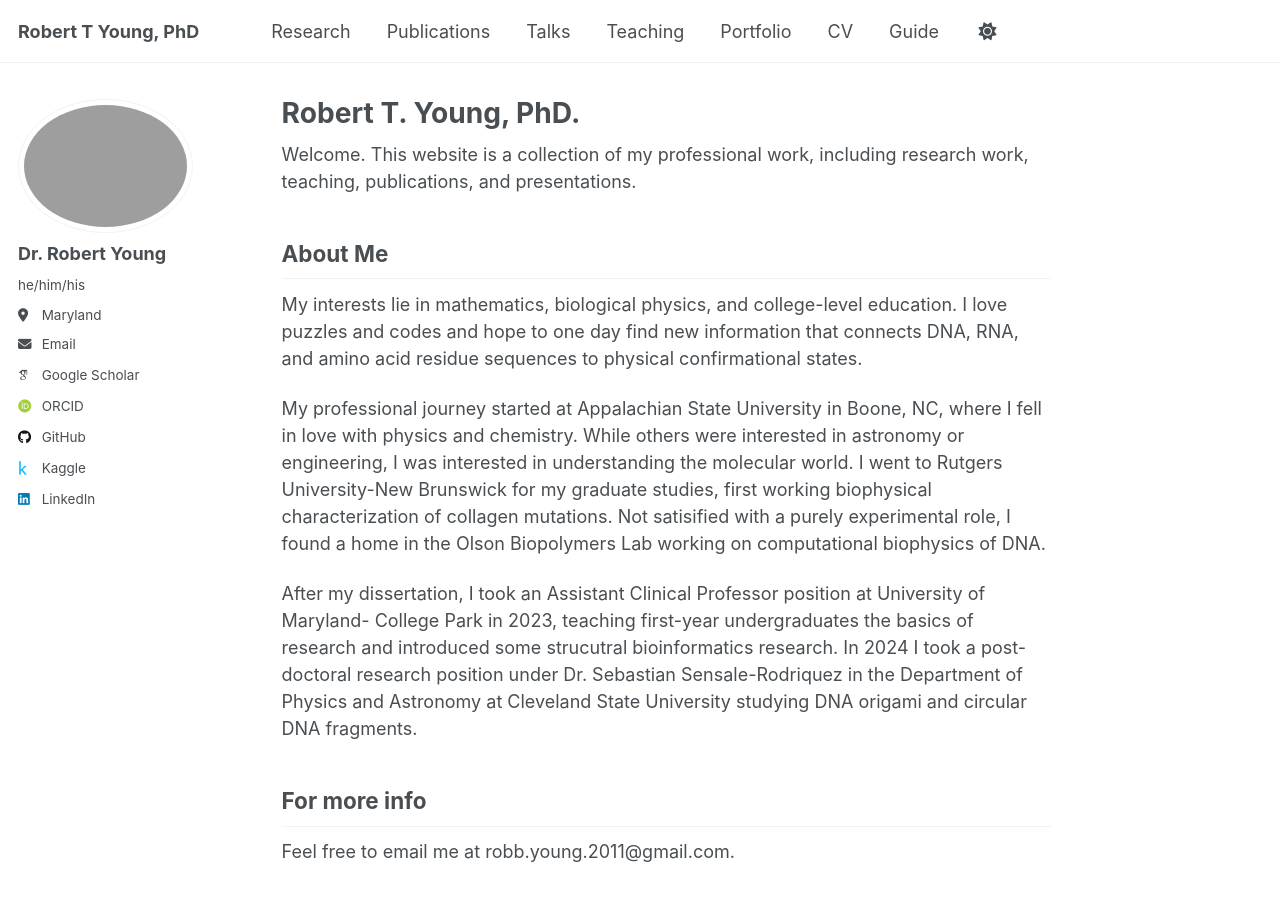
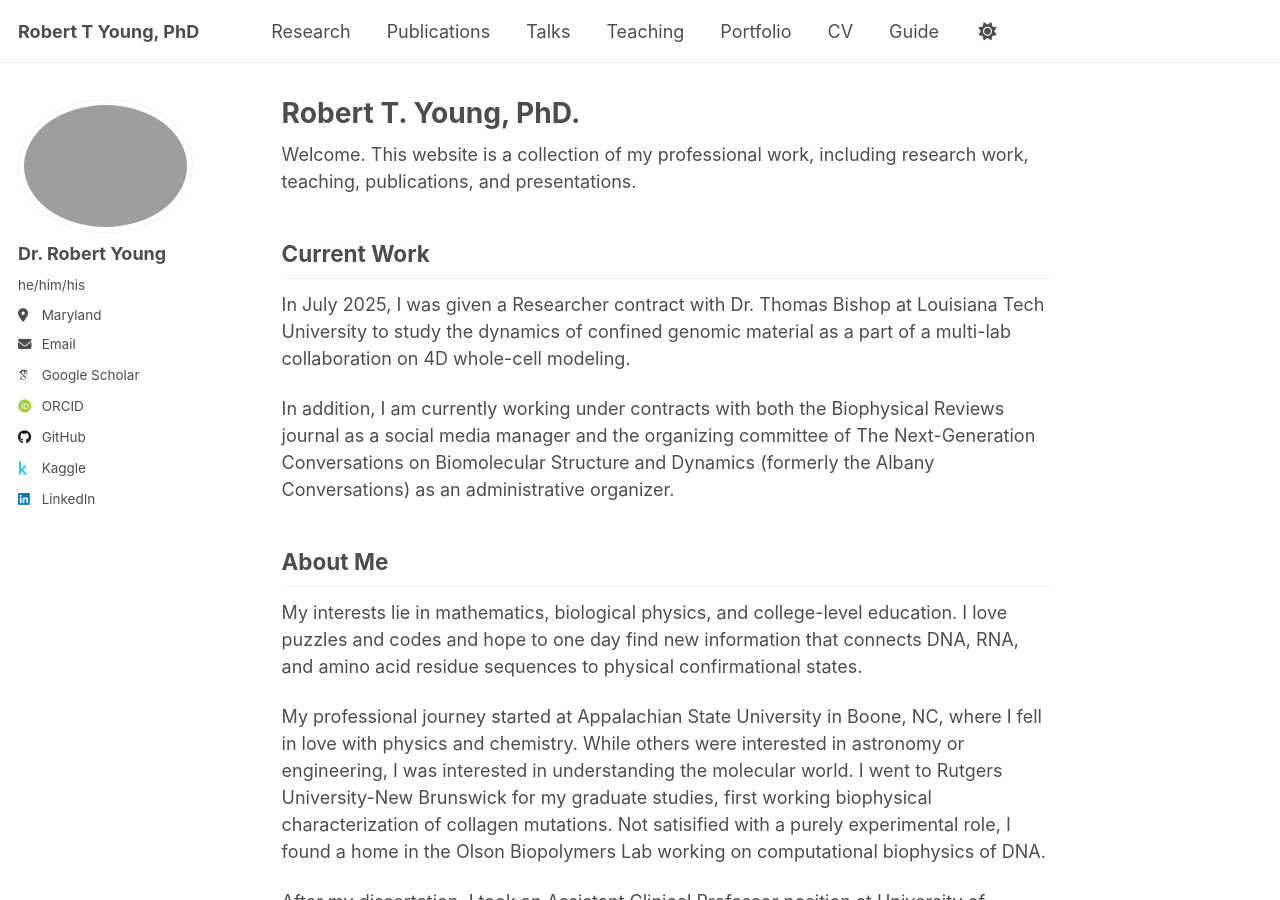
Before and after one commit to rty10/rty10.github.io, a Jekyll site: the page built from _pages/about.md, in a window 1280 px wide and 900 px high. Built offline with Jekyll 4.4.1, drawn with Linux system fonts in a browser that asks for light colours; some web fonts are replaced; a script that is not in the unit is left out.

Commit message:
Update about.md

```diff
--- a/_pages/about.md
+++ b/_pages/about.md
@@ -9,6 +9,14 @@ redirect_from:
 
 Welcome.
 This website is a collection of my professional work, including research work, teaching, publications, and presentations.
+
+
+Current Work
+------
+In July 2025, I was given a Researcher contract with Dr. Thomas Bishop at Louisiana Tech University to study the dynamics of confined genomic material as a part of a multi-lab collaboration on 4D whole-cell modeling.
+
+In addition, I am currently working under contracts with both the Biophysical Reviews journal as a social media manager and the organizing committee of The Next-Generation Conversations on Biomolecular Structure and Dynamics (formerly the Albany Conversations) as an administrative organizer.
+
 
 
 About Me
```
